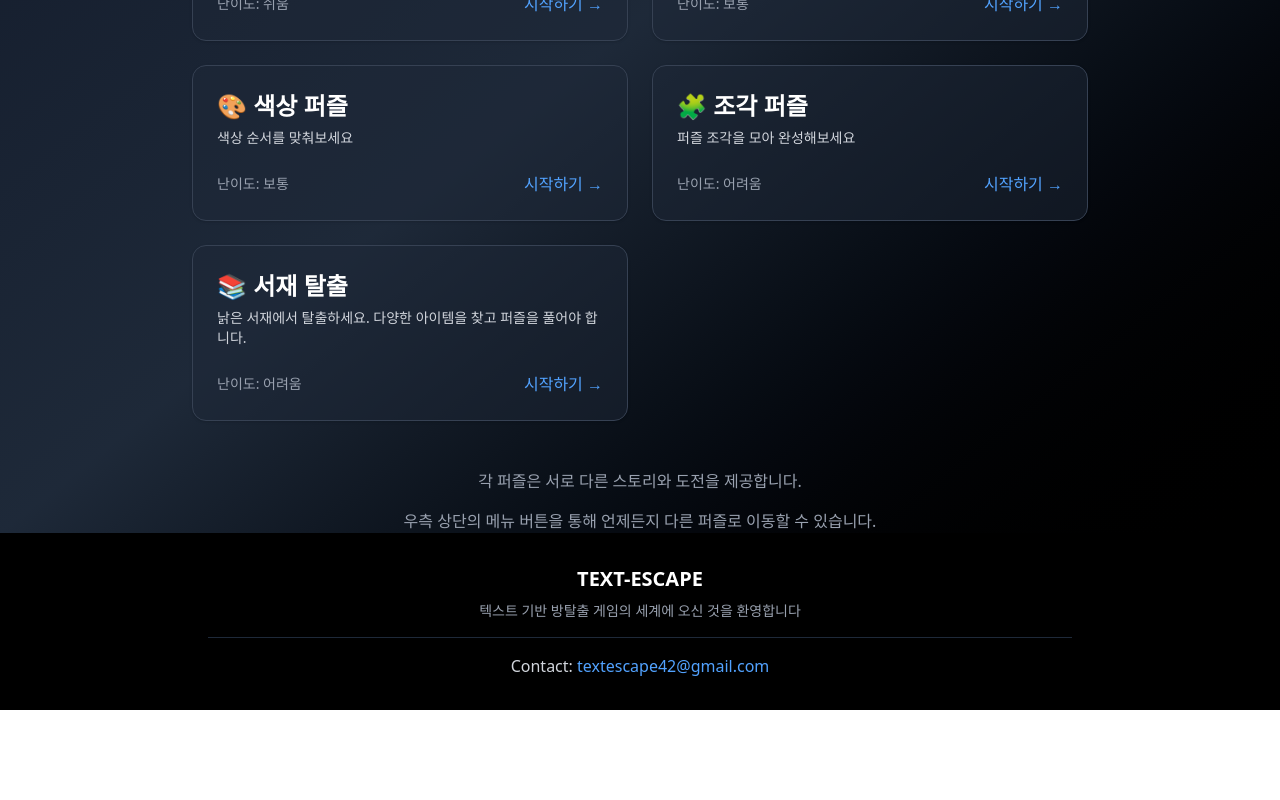
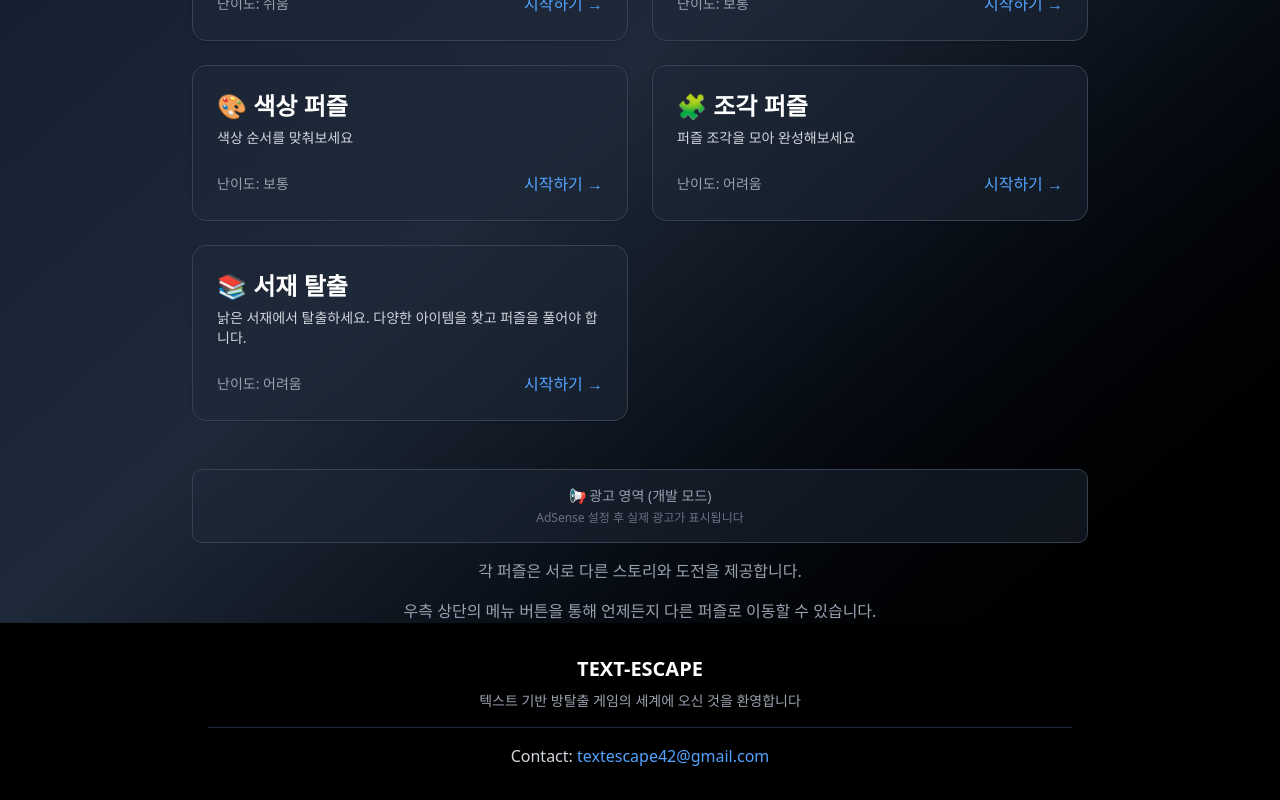
Before and after one commit to CodyKat/TextEscape, a Next.js app: page / in a window 1280 px wide. Shown: the part 493-1293 px from the top of the page. Before the commit the page ends 1203 px from the top, so only its background shows below. Built offline with nearby package versions, Linux system fonts and the light colour scheme; no server answers.

Commit message:
if dev mode, not show ads

```diff
--- a/components/google-ads.tsx
+++ b/components/google-ads.tsx
@@ -24,6 +24,20 @@ export function AdSenseAd({
   adFormat?: string
   fullWidthResponsive?: boolean
 }) {
+  // 개발 환경이나 AdSense가 설정되지 않은 경우 광고를 숨김
+  if (process.env.NODE_ENV === 'development' || !process.env.NEXT_PUBLIC_ADSENSE_CLIENT_ID) {
+    return (
+      <div className="my-4 p-4 bg-gray-800/50 border border-gray-700 rounded-lg text-center">
+        <p className="text-gray-400 text-sm">
+          📢 광고 영역 (개발 모드)
+        </p>
+        <p className="text-gray-500 text-xs mt-1">
+          AdSense 설정 후 실제 광고가 표시됩니다
+        </p>
+      </div>
+    )
+  }
+
   return (
     <div className="my-4 text-center">
       <ins
```
